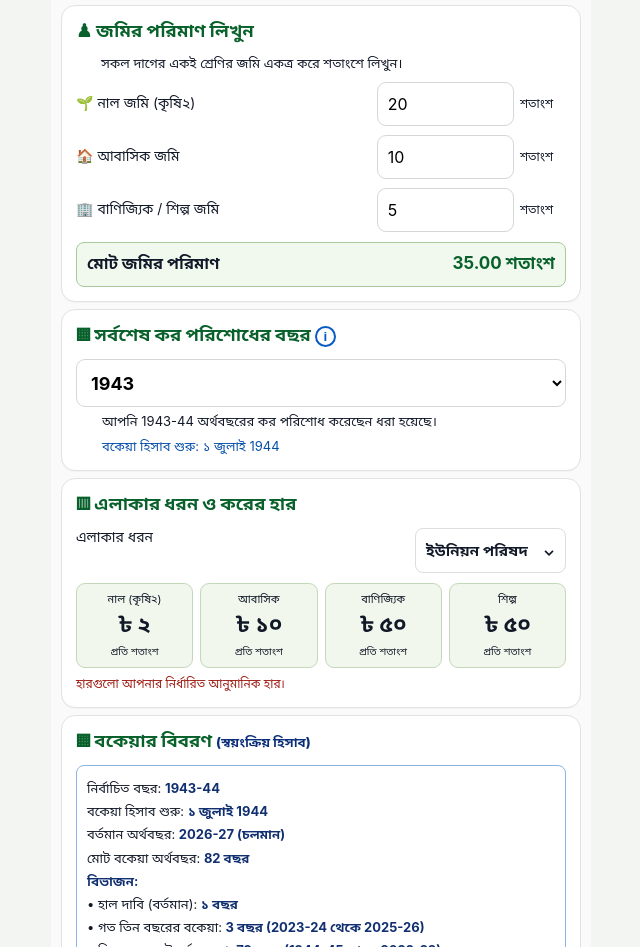
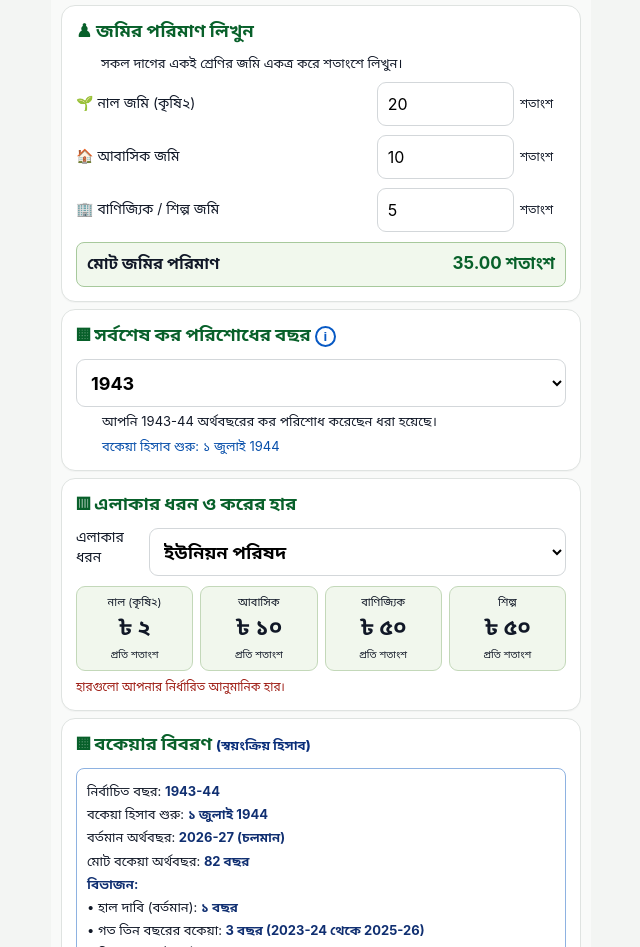
Before and after one commit to mehedihasanfg-coder/SOFTLAND-LandTax-iOS, a plain HTML site: page index.html in a window 1280 px wide. Shown: the part 153-1100 px from the top of the page, without its empty margins (319-959 px from the left). Drawn offline with Linux system fonts and the light colour scheme.

Commit message:
Add working area type selector

```diff
--- a/index.html
+++ b/index.html
@@ -15,8 +15,8 @@
 <div class="total"><b>মোট জমির পরিমাণ</b><b id="areaTotal">35.00 শতাংশ</b></div></section>
 <section class="card"><h2>▦ সর্বশেষ কর পরিশোধের বছর <button class="info" data-info="নির্বাচিত বছরকে পরিশোধিত অর্থবছরের শুরুর সাল ধরা হয়। যেমন ১৯৪৩ মানে ১৯৪৩-৪৪ পরিশোধিত; বকেয়া শুরু ১ জুলাই ১৯৪৪।">i</button></h2>
 <select id="paidYear" aria-label="সর্বশেষ কর পরিশোধের বছর"></select><p id="paidText"></p><p id="startText" class="blue"></p></section>
-<section class="card"><h2>▥ এলাকার ধরন ও করের হার</h2><div class="areaType"><span>এলাকার ধরন</span><b>ইউনিয়ন পরিষদ　⌄</b></div>
-<div class="rates"><div><span>নাল (কৃষি২)</span><b>৳ ২</b><small>প্রতি শতাংশ</small></div><div><span>আবাসিক</span><b>৳ ১০</b><small>প্রতি শতাংশ</small></div><div><span>বাণিজ্যিক</span><b>৳ ৫০</b><small>প্রতি শতাংশ</small></div><div><span>শিল্প</span><b>৳ ৫০</b><small>প্রতি শতাংশ</small></div></div><p class="warning">হারগুলো আপনার নির্ধারিত আনুমানিক হার।</p></section>
+<section class="card"><h2>▥ এলাকার ধরন ও করের হার</h2><div class="areaType"><label for="areaType">এলাকার ধরন</label><select id="areaType" aria-label="এলাকার ধরন"><option value="union">ইউনিয়ন পরিষদ</option><option value="municipality">পৌরসভা (Municipality)</option><option value="city">সিটি কর্পোরেশন</option></select></div>
+<div class="rates"><div><span>নাল (কৃষি২)</span><b id="rateNal">৳ ২</b><small>প্রতি শতাংশ</small></div><div><span>আবাসিক</span><b id="rateRes">৳ ১০</b><small>প্রতি শতাংশ</small></div><div><span>বাণিজ্যিক</span><b id="rateCom">৳ ৫০</b><small>প্রতি শতাংশ</small></div><div><span>শিল্প</span><b id="rateInd">৳ ৫০</b><small>প্রতি শতাংশ</small></div></div><p class="warning">হারগুলো আপনার নির্ধারিত আনুমানিক হার।</p></section>
 <section class="card"><h2>▦ বকেয়ার বিবরণ <em>(স্বয়ংক্রিয় হিসাব)</em></h2><div class="breakdown">
 <p>নির্বাচিত বছর: <b id="selected"></b></p><p>বকেয়া হিসাব শুরু: <b id="start"></b></p><p>বর্তমান অর্থবছর: <b id="currentFY"></b></p><p>মোট বকেয়া অর্থবছর: <b id="count"></b></p><b>বিভাজন:</b><p>• হাল দাবি (বর্তমান): <b>১ বছর</b></p><p>• গত তিন বছরের বকেয়া: <b id="recentYears"></b></p><p>• তিন বছরের ঊর্ধ্বে বকেয়া: <b id="olderYears"></b></p></div></section>
 <section class="card"><h2>▤ হিসাবের ফলাফল</h2><div class="results">
```
